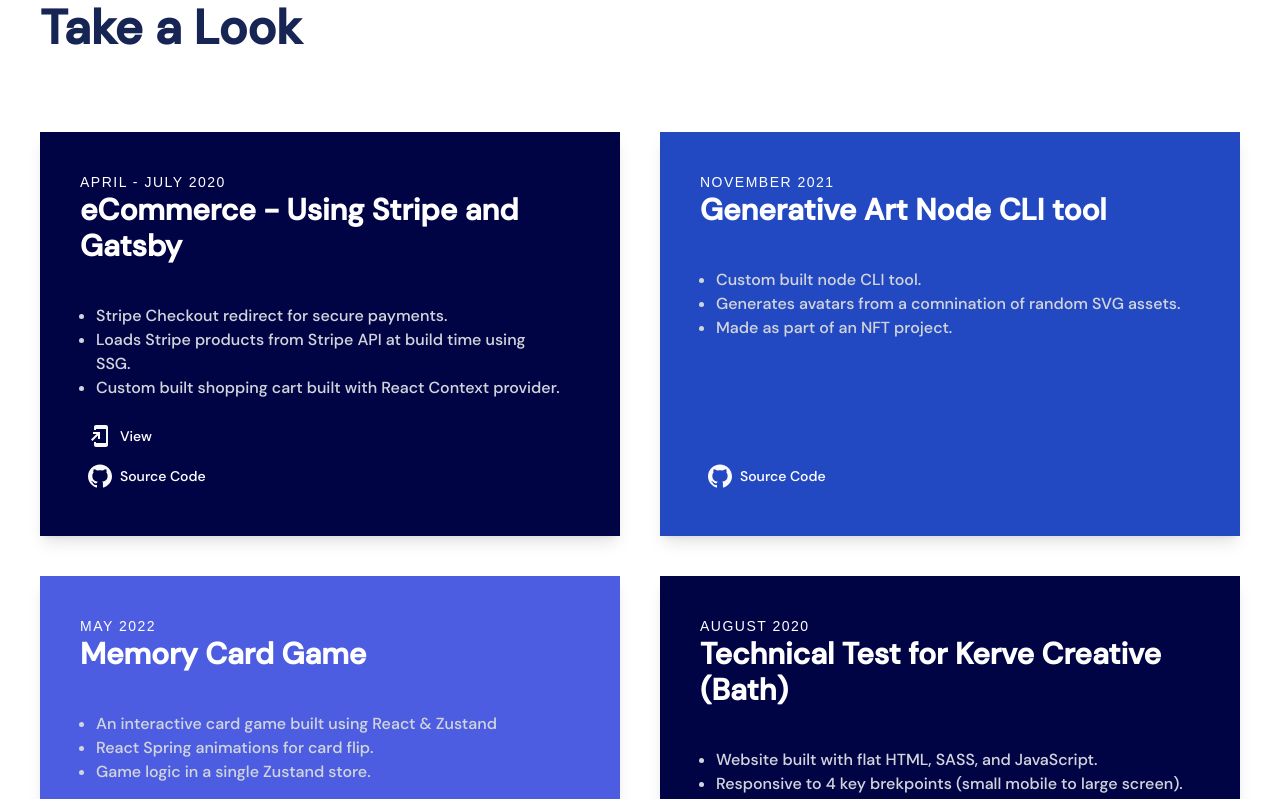
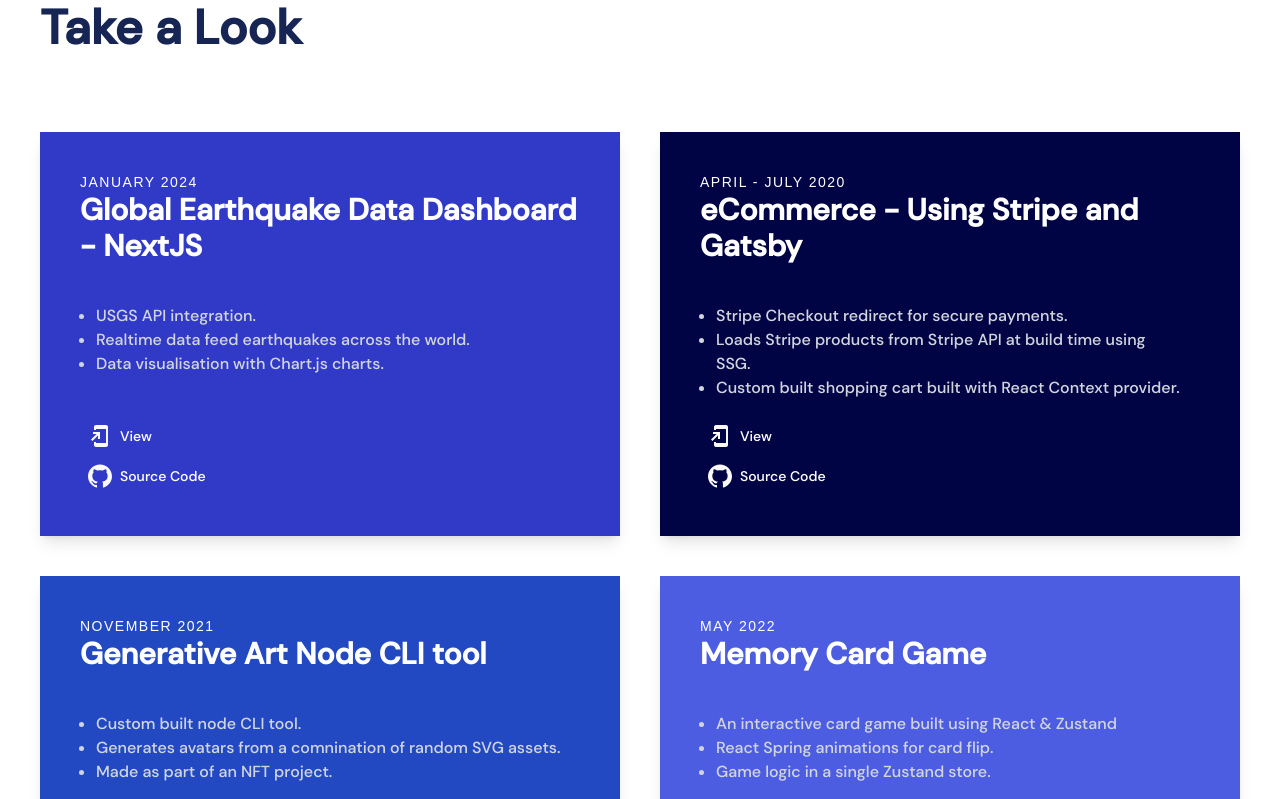
Before and after one commit to izabellewilding/coding-portfolio-2023, a Next.js app: page / in a window 1280 px wide. Shown: the part 940-1739 px from the top of the page. Built offline with nearby package versions, Linux system fonts and the light colour scheme.

Commit message:
new project addition

```diff
--- a/src/components/Projects.tsx
+++ b/src/components/Projects.tsx
@@ -21,6 +21,18 @@
             Take a Look
           </h2>
           <section className="w-full grid grid-cols-1 gap-8 lg:grid-cols-2 lg:gap-10 justify-between">
+            <ProjectCard
+              date="January 2024"
+              // cardimage="../images/pottery-ecommerce.JPG"
+              backgroundcolor="#3139c7"
+              cardtitle="Global Earthquake Data Dashboard - NextJS"
+              gitlink="https://github.com/izabellewilding/gatsby-stripe-ecommerce"
+              sitelink="https://usgs-earthquake-dashboard.netlify.app/"
+              listitem1="USGS API integration."
+              listitem2="Realtime data feed earthquakes across the world."
+              listitem3="Data visualisation with Chart.js charts."
+              cardImage="/assets/pottery-ecommerce-homepage.png"
+            />
             <ProjectCard
               date="April - July 2020"
               // cardimage="../images/pottery-ecommerce.JPG"
```
